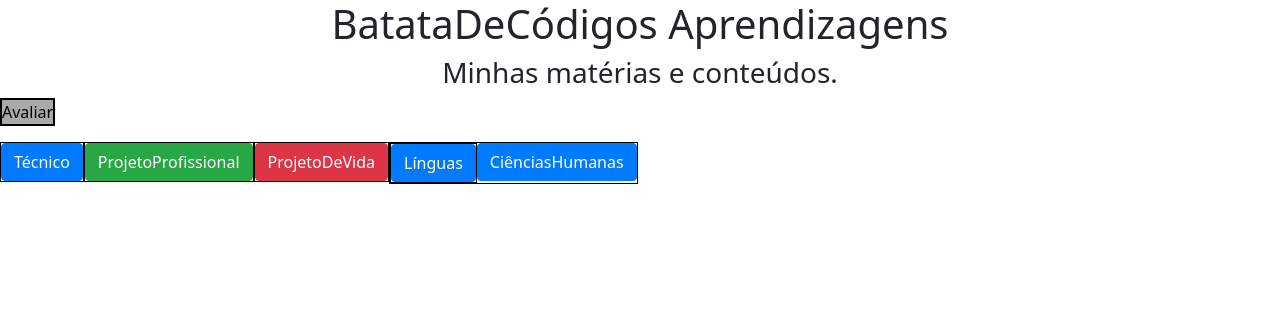
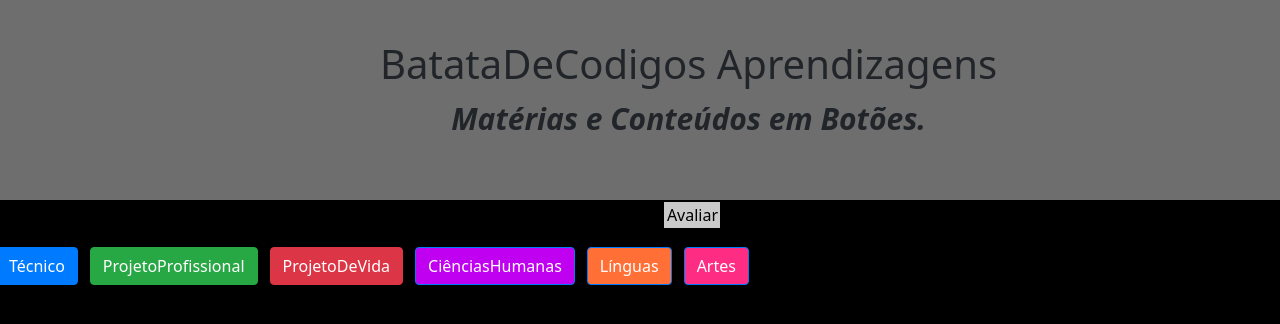
Before and after one commit to BatataDeCodigos/jQuery, a plain HTML site: page index.html in a window 1280 px wide. Drawn offline with nearby package versions, Linux system fonts and the light colour scheme.

Commit message:
n sei, toma commit

```diff
--- a/index.html
+++ b/index.html
@@ -12,18 +12,18 @@
         <link rel="stylesheet" href="inutilizavel.css">
     <title>Matérias</title>
 </head>
-<body class="container-fluid" style="">
-
-<h1 style="font-family: system-ui, -apple-system, BlinkMacSystemFont, 'Segoe UI', Roboto, Oxygen, Ubuntu, Cantarell, 'Open Sans', 'Helvetica Neue', sans-serif; text-align: center;">BatataDeCódigos Aprendizagens</h1>
-<h3 style="font-family: system-ui, -apple-system, BlinkMacSystemFont, 'Segoe UI', Roboto, Oxygen, Ubuntu, Cantarell, 'Open Sans', 'Helvetica Neue', sans-serif; text-align: center;">Minhas matérias e conteúdos.</h3>
-<header class="row" style="">
+<body class="container-fluid" style="text-align: center; background-color: rgb(0, 0, 0); margin: 0%; padding: 0%;">
+<header class="row" style=" text-align: center; margin: 0%; padding: 0%; background-size: 100%; background-color: rgb(110, 110, 110); width: 100%; height: 200px; font-family: system-ui, -apple-system, BlinkMacSystemFont, 'Segoe UI', Roboto, Oxygen, Ubuntu, Cantarell, 'Open Sans', 'Helvetica Neue', sans-serif;">
+<div class="ba" style="display: list-item;">
+<b><h1 style="padding-left: 380px; margin-top: 40px;">BatataDeCodigos Aprendizagens</h1></b>
+<i><b><p style="padding-left: 380px; font-size: 30px;">Matérias e Conteúdos em Botões.</p></b></i>
+</div>
 
 </header>
-
-<main class="row" style="">
+<main class="row">
     <article class="caixa">
-      <div id="sla">
-      <button class="btns" style="border: 2px solid black; background-color: darkgray;">Avaliar</button>
+      <div id="sla" style="padding-left: 650px;">
+      <button class="btns" style="border: 2px solid black; background-color: rgb(202, 202, 202);">Avaliar</button>
     <h1 id="Técnico"></h1>
     <p id="tec"></p>
     </div>
@@ -102,7 +102,7 @@
         Aprendemos a saber onde se tem terras com problemas diversos e políticos em todo o Brasil, como as terras demarcadas e seus conflitos.
       </div>
       <div class="modal-footer">
-        <button type="button" class="btn btn-secondary" data-dismiss="modal" style="background-color: darkgray;">Ok</button>
+        <button type="button" class="btn btn-secondary" data-dismiss="modal" style="background-color: rgb(255, 108, 108);">Ok</button>
       </div>
     </div>
   </div>
@@ -116,7 +116,7 @@
 <div id="ch">
 
 <!-- Button trigger modal -->
-<button type="button" class="btn btn-primary" data-toggle="modal" data-target="#staticBackdrop2">
+<button type="button" class="btn btn-primary" data-toggle="modal" data-target="#staticBackdrop2" style="background-color: rgb(192, 0, 240);">
   CiênciasHumanas
 </button>
 
@@ -134,16 +134,17 @@
         Aprendemos as diversas regras do Capitalismo e aprendemos as nescessidades dos povos antigos e suas variedades, tanto os modos de pensamentos e modos de observar e evoluirem.
       </div>
       <div class="modal-footer">
-        <button type="button" class="btn btn-secondary" data-dismiss="modal">Ok</button>
+        <button type="button" class="btn btn-secondary" data-dismiss="modal" style="background-color: rgb(165, 32, 165);">Ok</button>
       </div>
     </div>
   </div>
+</div>
 </div>
 
 <div id="Linguas">
 
 <!-- Button trigger modal -->
-<button type="button" class="btn btn-primary" data-toggle="modal" data-target="#static">
+<button type="button" class="btn btn-primary" data-toggle="modal" data-target="#static" style="background-color: rgb(255, 111, 54);">
     Línguas
 </button>
 
@@ -162,14 +163,41 @@
          In English, we have seen some Verbs in Future, Past and Present, to know how to use in correct form and when. Making powerpoints and canva's slides with Technology things.
       </div>
       <div class="modal-footer">
-        <button type="button" class="btn btn-secondary" data-dismiss="modal">Ok</button>
+        <button type="button" class="btn btn-secondary" data-dismiss="modal" style="background-color: rgb(255, 130, 13);">Ok</button>
       </div>
     </div>
   </div>
 </div>
-
 </div>
 
+<div id="Art">
+
+<!-- Button trigger modal -->
+<button type="button" class="btn btn-primary" data-toggle="modal" data-target="#example2" style="background-color: rgb(255, 44, 132);">
+  Artes
+</button>
+
+<!-- Modal -->
+<div class="modal fade" id="example2" tabindex="-1" aria-labelledby="exampleModalLabel" aria-hidden="true">
+  <div class="modal-dialog">
+    <div class="modal-content">
+      <div class="modal-header">
+        <h5 class="modal-title" id="exampleModalLabel">Artes</h5>
+        <button type="button" class="close" data-dismiss="modal" aria-label="Close">
+          <span aria-hidden="true">&times;</span>
+        </button>
+      </div>
+      <div class="modal-body">
+        Vimos como o Teatro se encaixa na filosofia do drama, romance, do terror e do mistério. E também demos uma bela olhada nas encenações antigas para as atuais.
+        Fizemos um filme em grupo para testarmos as técnicas utilizadas nas demonstrações.
+      </div>
+      <div class="modal-footer">
+        <button type="button" class="btn btn-secondary" data-dismiss="modal" style="background-color: rgb(108, 118, 255);">Ok</button>
+      </div>
+    </div>
+  </div>
+</div>
+</div>
 
 
     </article>
--- a/inutilizavel.css
+++ b/inutilizavel.css
@@ -6,38 +6,53 @@
 }
 
 .buttons{
+    display: inline;
+}
 
-    display: inline;
-
+.btns{
+    text-align: center;
+    width: 60px;
+    height: 30px;
 }
 
 #sandro{
     text-align: center;
     border: 1px solid black;
     float: left;
+    margin-left: 10px;
 }
 
 #GaBrenDalberto{
     text-align: center;
     border: 1px solid black;
     float: left;
+    margin-left: 10px;
 }
 
 #pv{
     text-align: center;
     border: 1px solid black;
     float: left;
+    margin-left: 10px;
+}
+
+#Linguas{
+    text-align: center;
+    border: 1px solid black;
+    float: left;
+    margin-left: 10px;
+}
+
+#Art{
+    text-align: center;
+    border: 1px solid black;
+    float: left;
+    margin-left: 10px;
 }
 
 #ch{
     text-align: center;
     border: 1px solid black;
     float: left;
-
+    margin-left: 10px;
 }
-
-#Linguas{
-    text-align: center;
-    border: 1px solid black;
-    float: left;
-}
```
